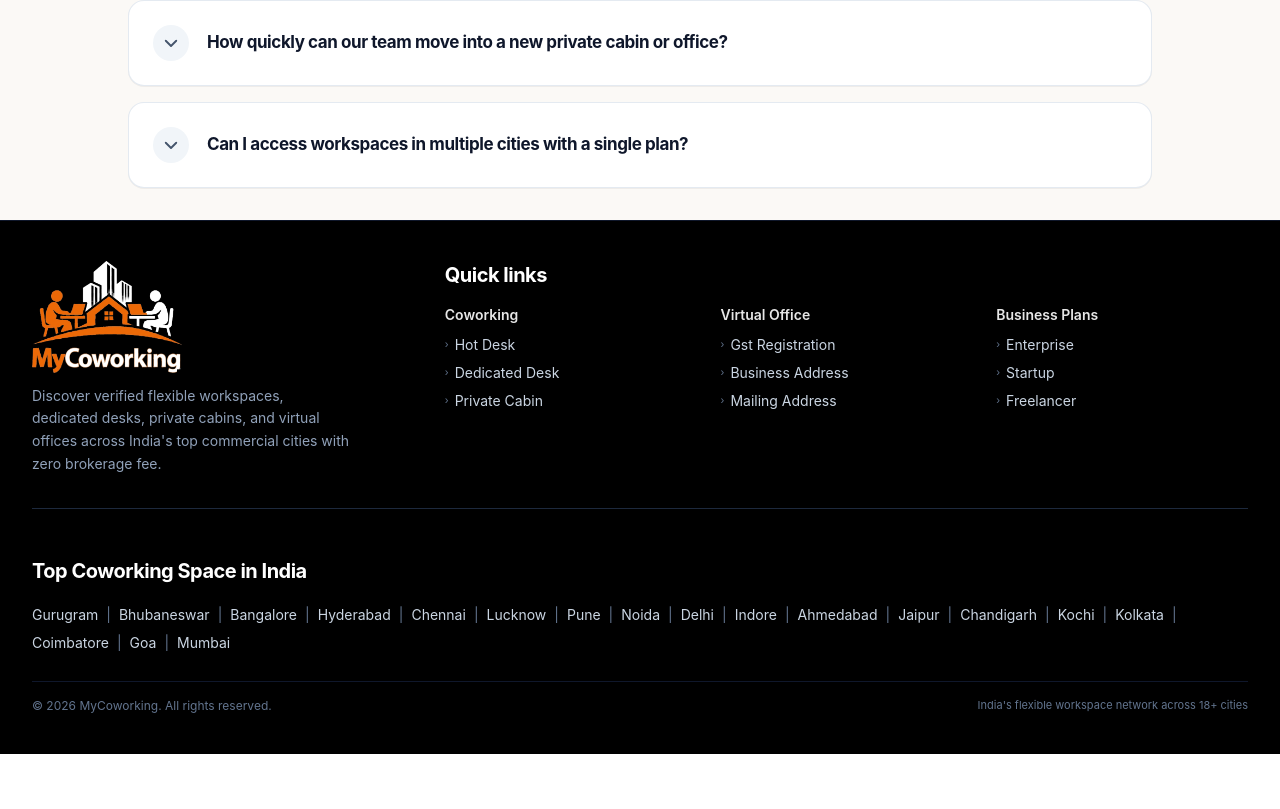
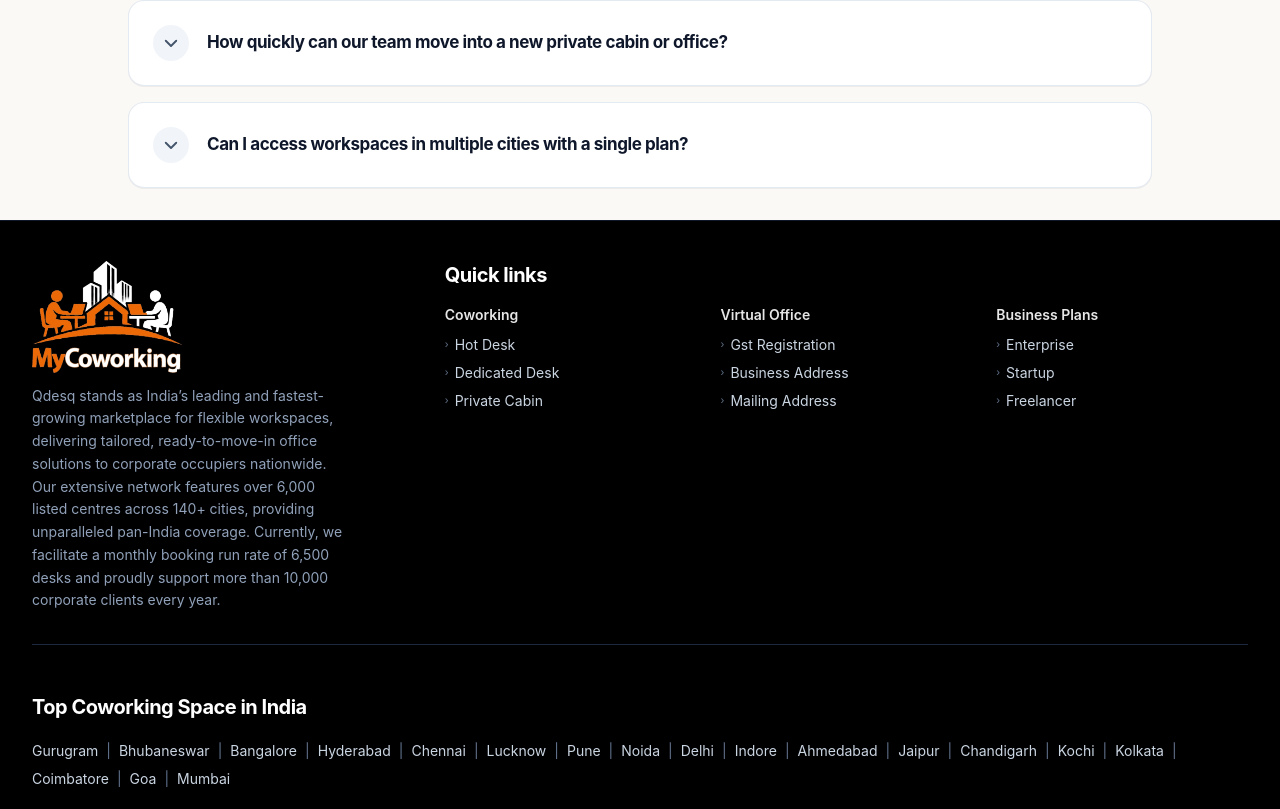
Before and after one commit to pratikbagul1507/my-co-working, a React (Vite) app: page / in a window 1280 px wide. Shown: the part 4241-5050 px from the top of the page. Before the commit the page ends 4995 px from the top, so only its background shows below. Built offline with nearby package versions, Linux system fonts and the light colour scheme.

Commit message:
auto-update

```diff
--- a/src/footer/footerdata.js
+++ b/src/footer/footerdata.js
@@ -24,7 +24,7 @@ export const navLinkTarget = (item, link) => (item.name === 'Coworking' ? '/cowo
 export const footerQuickLinksData = {
   brand: {
     name: "MyCoworking",
-    description: "Discover verified flexible workspaces, dedicated desks, private cabins, and virtual offices across India's top commercial cities with zero brokerage fee."
+    description: "Qdesq stands as India’s leading and fastest-growing marketplace for flexible workspaces, delivering tailored, ready-to-move-in office solutions to corporate occupiers nationwide. Our extensive network features over 6,000 listed centres across 140+ cities, providing unparalleled pan-India coverage. Currently, we facilitate a monthly booking run rate of 6,500 desks and proudly support more than 10,000 corporate clients every year."
   },
   columns: [
     {
```
